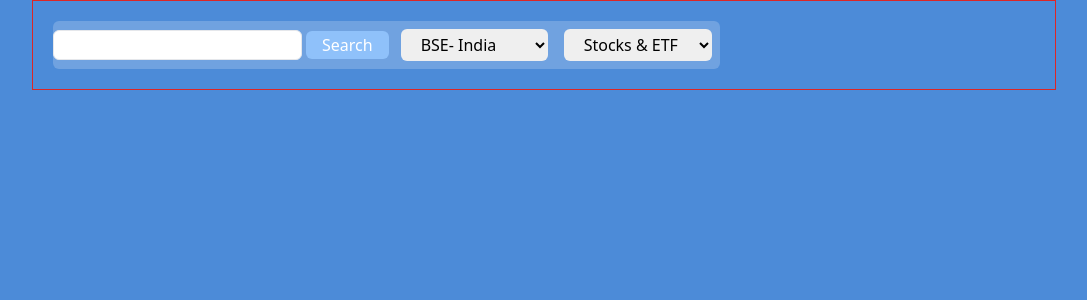
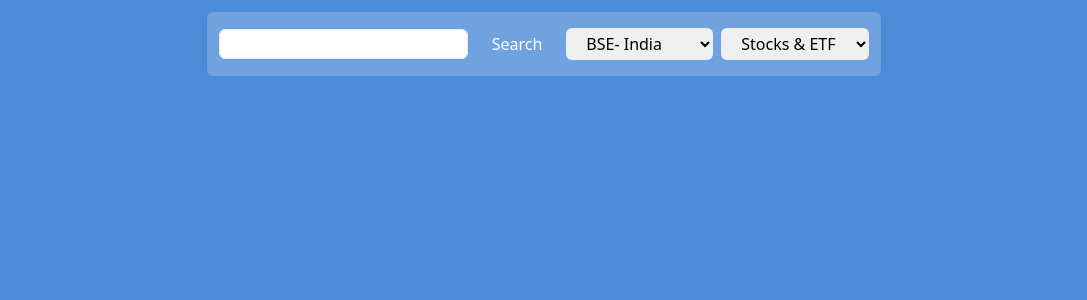
Before and after one commit to abhayrobotics/stocks-dashboard, a React (Create React App) app: page / in a window 1280 px wide. Shown: the top 300 px of the page, without its empty margins (96-1183 px from the left). Built offline with nearby package versions, Linux system fonts and the light colour scheme; no server answers.

Commit message:
uiupdated

```diff
--- a/src/components/SearchBar.js
+++ b/src/components/SearchBar.js
@@ -5,6 +5,8 @@ import {
   Search_ticker_prefix,
   Search_name_prefix,
 } from "../utils/constant";
+
+
 const SearchBar = () => {
   // getting the value from input function
   const query = useRef("");
@@ -13,7 +15,8 @@ const SearchBar = () => {
   useEffect(() => {
     handleSearch();
   }, []);
-  const handleSearch = () => {
+
+  const handleSearch =()=>{
     const fetchQuery = async () => {
       const URL =
         Search_ticker_prefix +
@@ -22,7 +25,7 @@ const SearchBar = () => {
         Exchange +
         "&apikey=" +
         apikey;
-      console.log(URL);
+    //   console.log(URL);
       const data = await fetch(URL);
       const json = await data.json();
       console.log(json);
@@ -31,12 +34,12 @@ const SearchBar = () => {
   };
   return (
     <div>
-      <div className="  sm:w-[80%] w-[100%] py-3 px-3  flex mx-auto  border border-red-600 bg">
+      <div className="  sm:w-[80%] w-[100%] py-3 px-3  mx-auto flex justify-center   ">
         <form
           onSubmit={(e) => e.preventDefault()}
-          className="flex justify-between  bg-white bg-opacity-20 m-2 flex-wrap items-center flex-col sm:flex-row  rounded-md"
+          className="flex justify-center  bg-white bg-opacity-20 py-2 px-3 flex-wrap items-center flex-col sm:flex-row  rounded-md "
         >
-          <div >
+          <div className=" mr-2 flex justify-between" >
             <input
               className="border px-2 py-0.5 rounded-md text-blue-700"
               type="text"
@@ -44,22 +47,23 @@ const SearchBar = () => {
             />
             <button
               onClick={handleSearch}
-              className=" mx-1 my-1 px-4 py-0.5 text-md  text-white rounded-md bg-blue-300 bg-opacity-90"
+              className=" ml-2 px-4 py-0.5 text-md  text-white rounded-md  "
             >
               Search
             </button>
           </div>
-          <div>
-            <select className="h-8 mx-2 px-4 py-0.5 rounded-md">
+          <div className=" my-2  ">
+            <select className="h-8 mr-2 px-4 py-0.5 rounded-md">
               <option className="">BSE- India</option>
               <option>NASDAQ- US</option>
               <option>All</option>
             </select>
-            <select className="h-8 m-2 px-4 py-0.5 rounded-md ">
+            <select className="h-8  px-4 py-0.5 rounded-md ">
               <option>Stocks & ETF</option>
               <option>Mutual Fund</option>
             </select>
           </div>
+
         </form>
       </div>
     </div>
--- a/src/index.css
+++ b/src/index.css
@@ -1,3 +1,25 @@
 @tailwind base;
 @tailwind components;
 @tailwind utilities;
+
+@layer base {
+    :root {
+        --main-color: #031d2a;
+        --light-color: #fc8019;
+
+
+    }
+}
+
+/* ********************** custom css CLass */
+@layer components {
+
+    .x-btn {
+        @apply border-[1px] border-gray-600 px-2 py-1 mx-2 font-medium rounded-md hover:text-second-color hover:border-second-color;
+    }
+
+    .__bannerScroll::-webkit-scrollbar {
+        display: none;
+    }
+
+}
```
Also changed, not shown: 1 other file (tests, documents, lock files or other folders).
